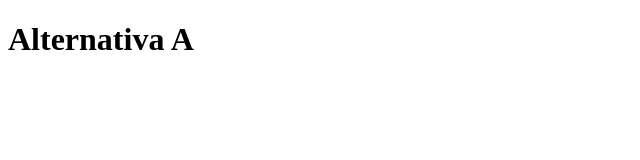
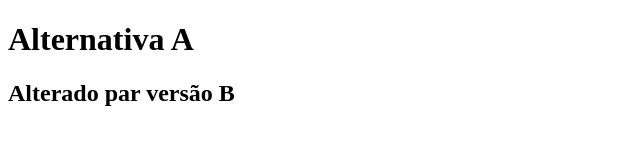
Before and after one commit to jessicaemanuellaaa/git-aula-01, a plain HTML site: page index.html in a window 1280 px wide. Shown: the whole page, without its empty margins (0-640 px from the left). Drawn offline with Linux system fonts and the light colour scheme.

Commit message:
nova versão atualizada

```diff
--- a/index.html
+++ b/index.html
@@ -7,6 +7,7 @@
 </head>
 <body>
     <h1>Alternativa A</h1>
+    <h2>Alterado par versão B</h2>
 
 </body>
 </html>
```
